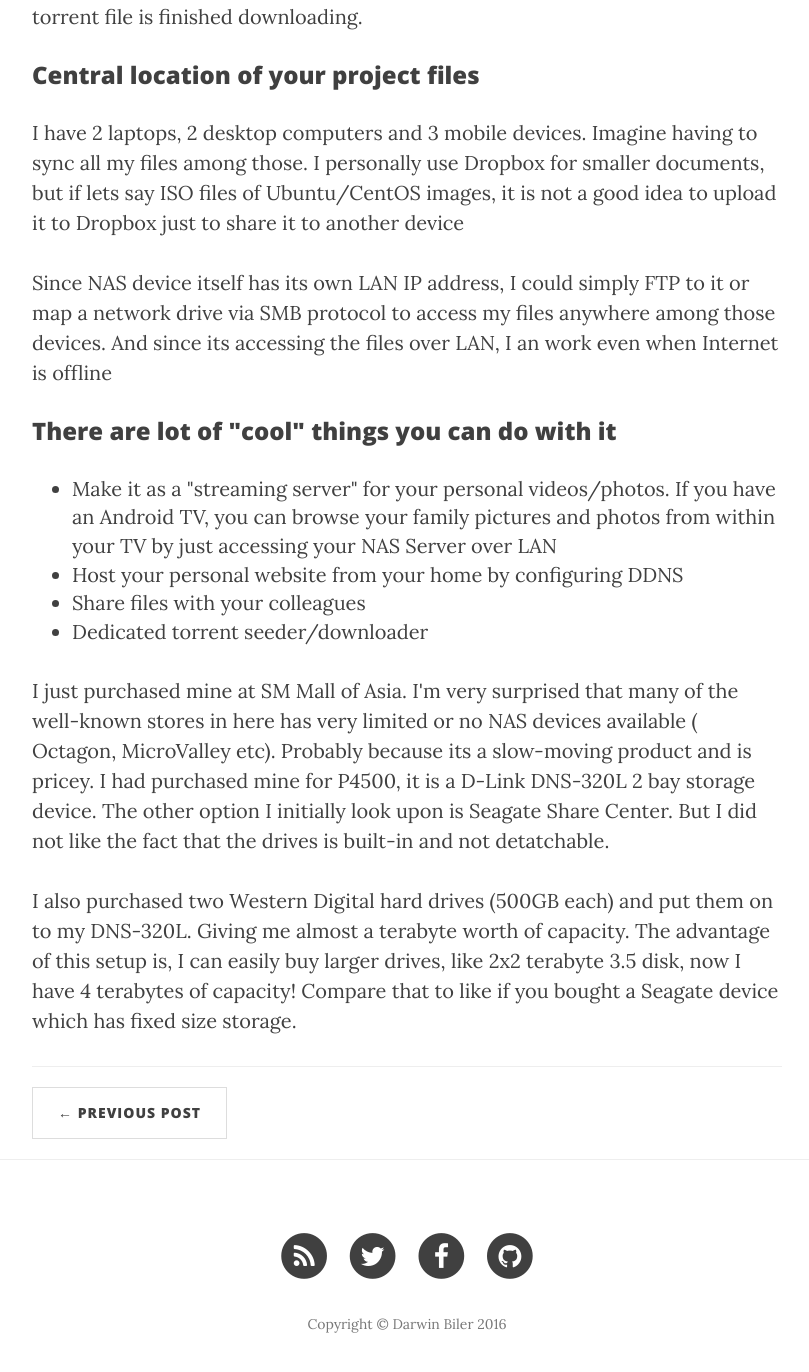
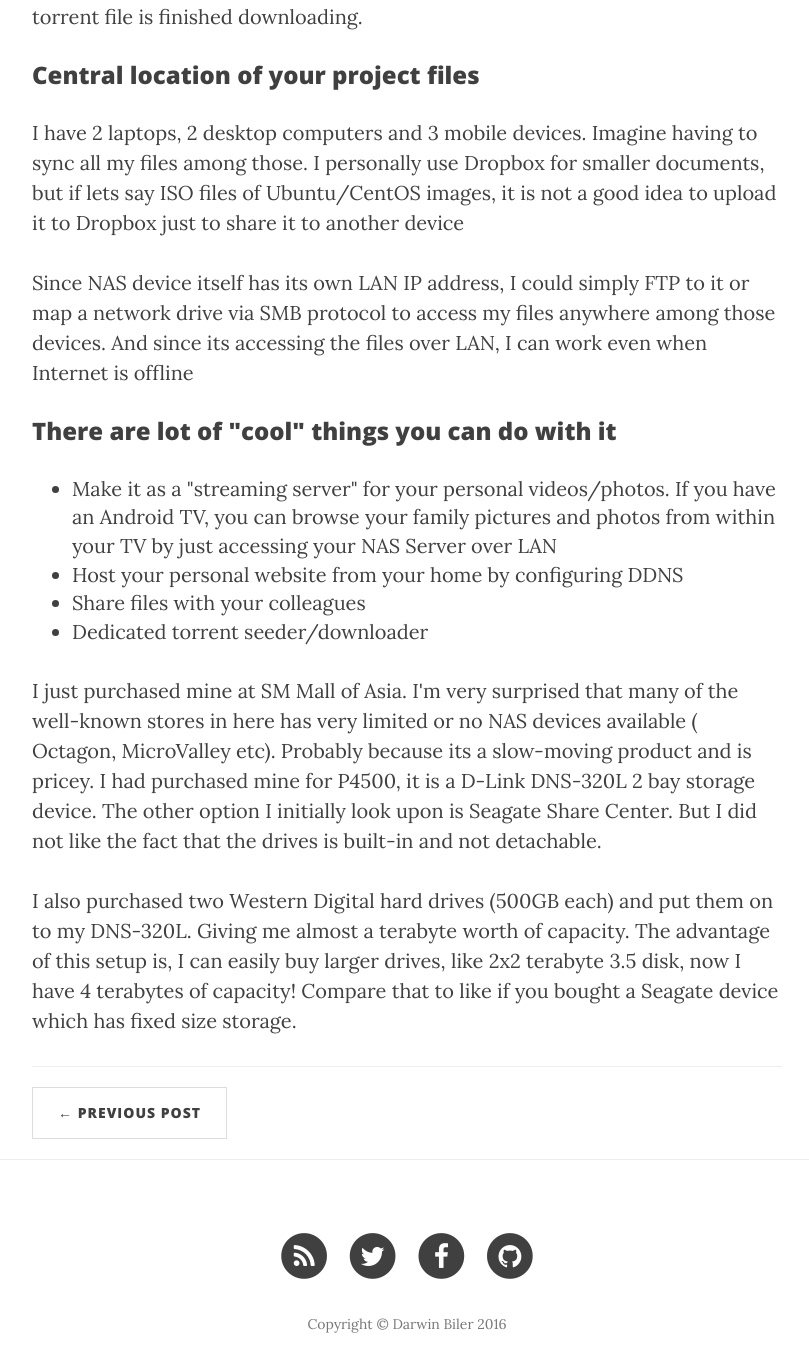
Before and after one commit to buonzz/buonzz.github.io, a Jekyll site: the page built from _posts/2016-01-01-why-you-should-have-a-nas-storage-as-a-developer.html, in a window 1280 px wide and 1400 px high, scrolled down 1706 px. Shown: the top 1372 px of the window, without its empty margins (233-1042 px from the left). Built offline with Jekyll 4.4.1, drawn with Linux system fonts in a browser that asks for light colours; nearby versions of some CDN libraries; comment, search, counter and statistics services are not loaded; some of the changed text lies outside the part shown.

Commit message:
grammar corrections

```diff
--- a/_posts/2016-01-01-why-you-should-have-a-nas-storage-as-a-developer.html
+++ b/_posts/2016-01-01-why-you-should-have-a-nas-storage-as-a-developer.html
@@ -30,7 +30,7 @@
 <p>NAS Storage can be turned-on for long hours, they are meant to be like that. It has its own cooling system and it doesn't eats a lot of electricity like ordinary PC. You can also schedule when it will shutdown itself when lets say your torrent file is finished downloading.</p>
 
 <h3>Central location of your project files</h3>
-<p>I have 2 laptops, 2 desktop computers and 3 mobile devices. Imagine having to sync all my files among those. I personally use Dropbox for smaller documents, but if lets say ISO files of Ubuntu/CentOS images, it is not a good idea to upload it to Dropbox just to share it to another device</p> <p>Since NAS device itself has its own LAN IP address, I could simply FTP to it or map a network drive via SMB protocol to access my files anywhere among those devices. And since its accessing the files over LAN, I an work even when Internet is offline</p>
+<p>I have 2 laptops, 2 desktop computers and 3 mobile devices. Imagine having to sync all my files among those. I personally use Dropbox for smaller documents, but if lets say ISO files of Ubuntu/CentOS images, it is not a good idea to upload it to Dropbox just to share it to another device</p> <p>Since NAS device itself has its own LAN IP address, I could simply FTP to it or map a network drive via SMB protocol to access my files anywhere among those devices. And since its accessing the files over LAN, I can work even when Internet is offline</p>
 
 <h3>There are lot of "cool" things you can do with it</h3>
 
@@ -43,7 +43,7 @@
 	</ul>
 </p>
 
-<p>I just purchased mine at SM Mall of Asia. I'm very surprised that many of the well-known stores in here has very limited or no NAS devices available ( Octagon, MicroValley etc). Probably because its a slow-moving product and is pricey. I had purchased mine for P4500, it is a D-Link DNS-320L 2 bay storage device. The other option I initially look upon is Seagate Share Center. But I did not like the fact that the drives is built-in and not detatchable.</p>
+<p>I just purchased mine at SM Mall of Asia. I'm very surprised that many of the well-known stores in here has very limited or no NAS devices available ( Octagon, MicroValley etc). Probably because its a slow-moving product and is pricey. I had purchased mine for P4500, it is a D-Link DNS-320L 2 bay storage device. The other option I initially look upon is Seagate Share Center. But I did not like the fact that the drives is built-in and not detachable.</p>
 
 
 <p>I also purchased two Western Digital hard drives (500GB each) and put them on to my DNS-320L. Giving me almost a terabyte worth of capacity. The advantage of this setup is, I can easily buy larger drives, like 2x2 terabyte 3.5 disk, now I have 4 terabytes of capacity! Compare that to like if you bought a Seagate device which has fixed size storage.</p>
```
Also changed, not shown: other parts of _posts/2016-01-01-why-you-should-have-a-nas-storage-as-a-developer.html (+1 -1 lines).
